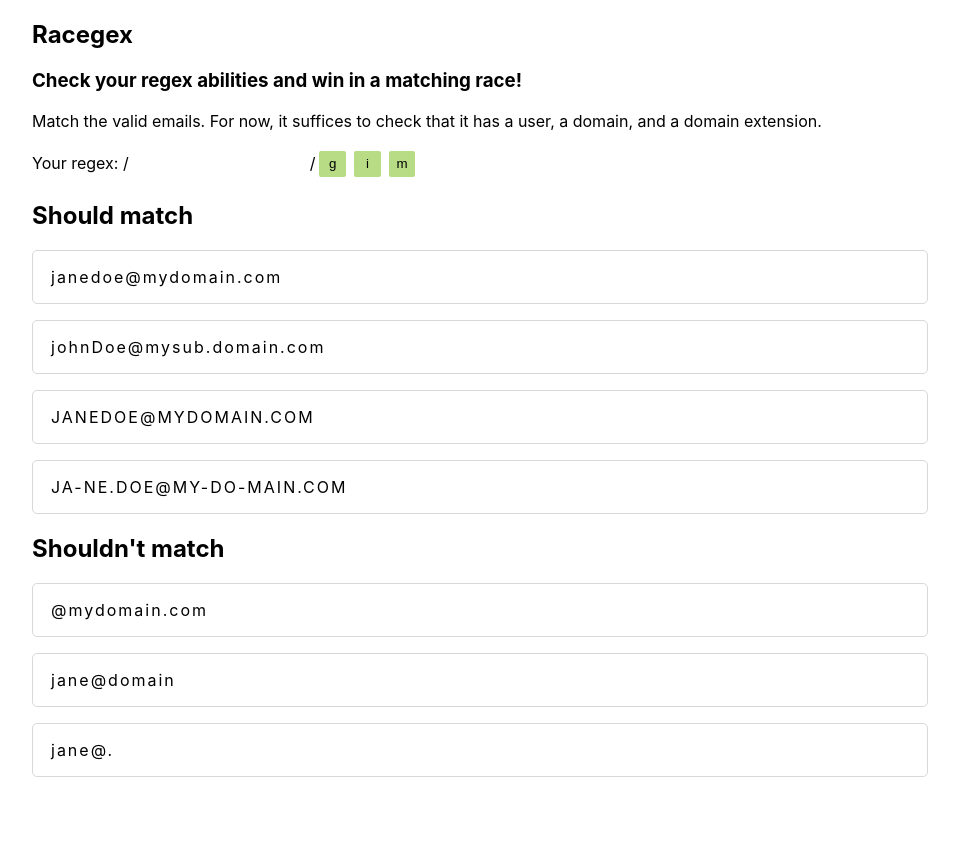
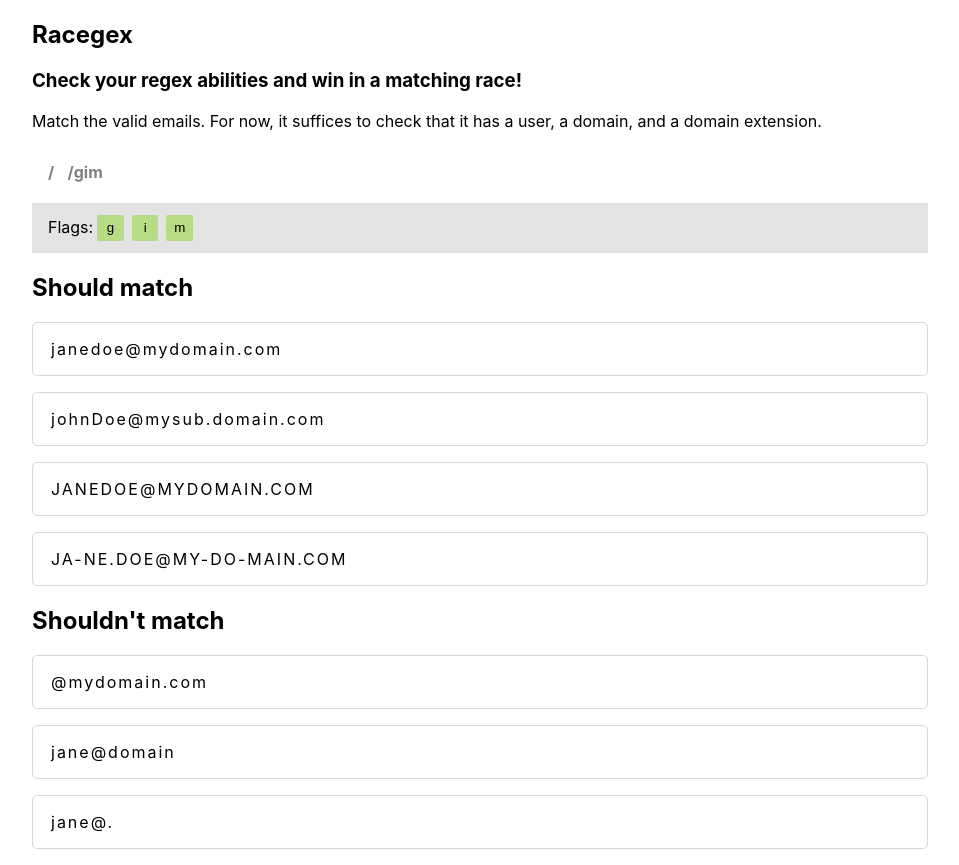
Before and after one commit to daque-dev/racegex, a React (Create React App) app: page / in a window 1280 px wide. Shown: the whole page, without its empty margins (160-1119 px from the left). Before the commit the page ends 800 px from the top, so only its background shows below. Built offline with nearby package versions, Linux system fonts and the light colour scheme.

Commit message:
Use a custom width size in ch units for the regex input

```diff
--- a/src/App.scss
+++ b/src/App.scss
@@ -67,14 +67,6 @@
 }
 
 form {
-  input[type="text"] {
-    min-width: 0;
-    width: unset;
-    width: fit-content;
-    background-color: transparent;
-    border: none;
-    height: 2em;
-  }
   button {
     border: none;
     margin: 4px;
@@ -84,6 +76,9 @@
     justify-content: center;
     align-items: center;
     border-radius: 2px;
+    &:hover {
+      cursor: pointer;
+    }
     &.active {
       background-color: #b8db85;
     }
@@ -95,3 +90,27 @@
     }
   }
 }
+
+.flags-container {
+  background: #e3e3e3;
+  padding: 0.5em 1em;
+}
+
+.regex-input-container {
+  padding: 0.5em 1em;
+  color: gray;
+  font-weight: bold;
+  input[type="text"] {
+    min-width: 0;
+    background-color: transparent;
+    border: none;
+    height: 2em;
+    padding: 0.5em;
+
+    font-family: monospace;
+    font-weight: bold;
+    &:focus {
+      outline: none;
+    }
+  }
+}
--- a/src/RegexInput.tsx
+++ b/src/RegexInput.tsx
@@ -33,16 +33,21 @@
   useEffect(() => {
     handleSetRegex(userRegex, flags);
   }, [flags, userRegex, handleSetRegex]);
-
+  var userRegexWidth = userRegex.length + "ch";
+  var spacerSty = { width: userRegexWidth };
   return (
     <form onSubmit={(event) => event.preventDefault()}>
-      <label>Your regex:</label>
-      {"     "}/
+      <div className="regex-input-container">
+        /
         <input
           type="text"
+          style={spacerSty}
           onChange={(event) => setUserRegex(event.target.value)}
         ></input>
-      /
+        /{(flags.g ? "g" : "") + (flags.i ? "i" : "") + (flags.m ? "m" : "")}
+      </div>
+      <div className="flags-container">
+        Flags:
         <button
           className={flags.g ? "active" : "inactive"}
           onClick={() => setFlags({ ...flags, g: !flags.g })}
@@ -61,6 +66,7 @@
         >
           m
         </button>
+      </div>
     </form>
   );
 }
```
Lines whose indentation alone changed are shown as unchanged.
